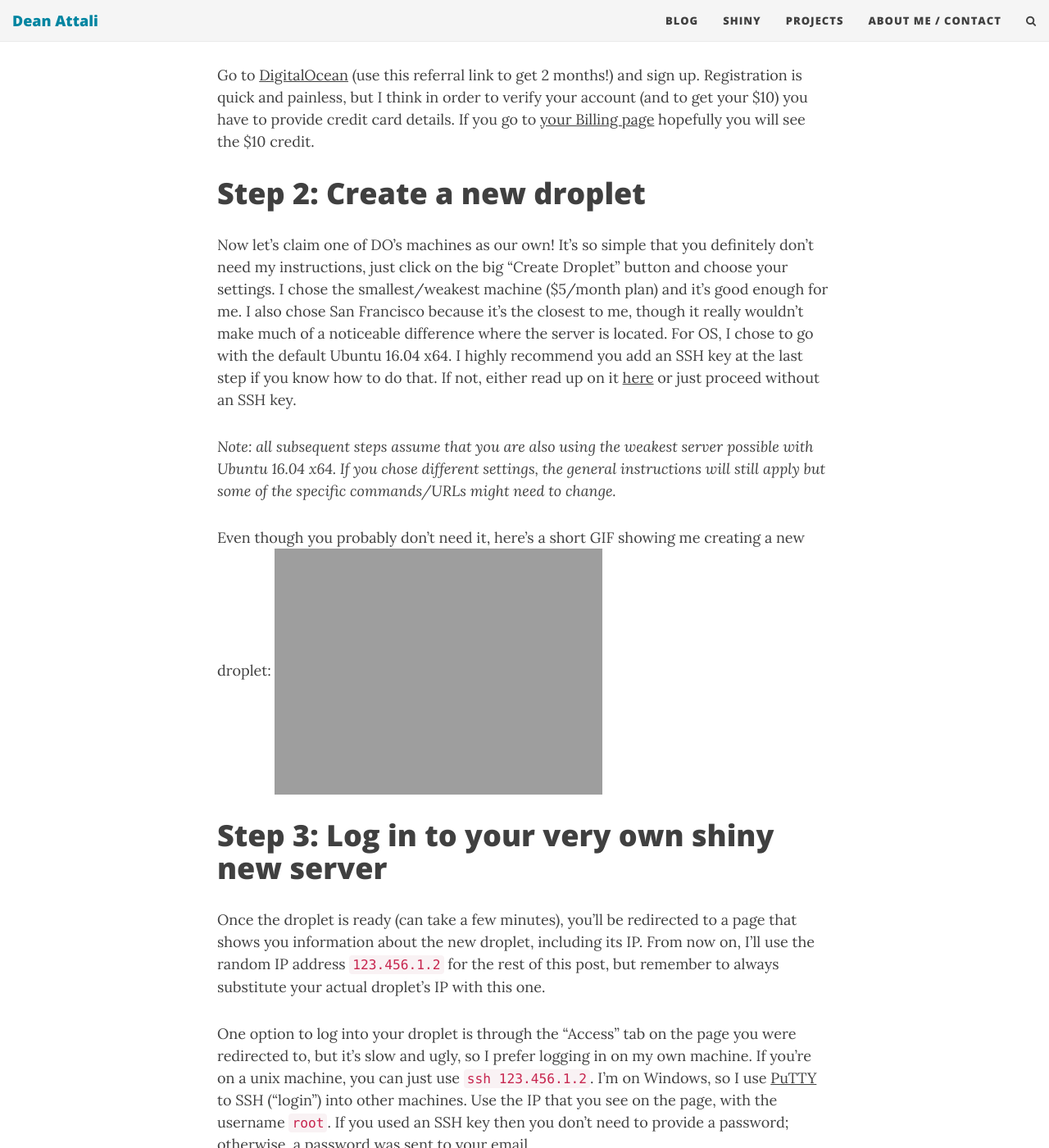
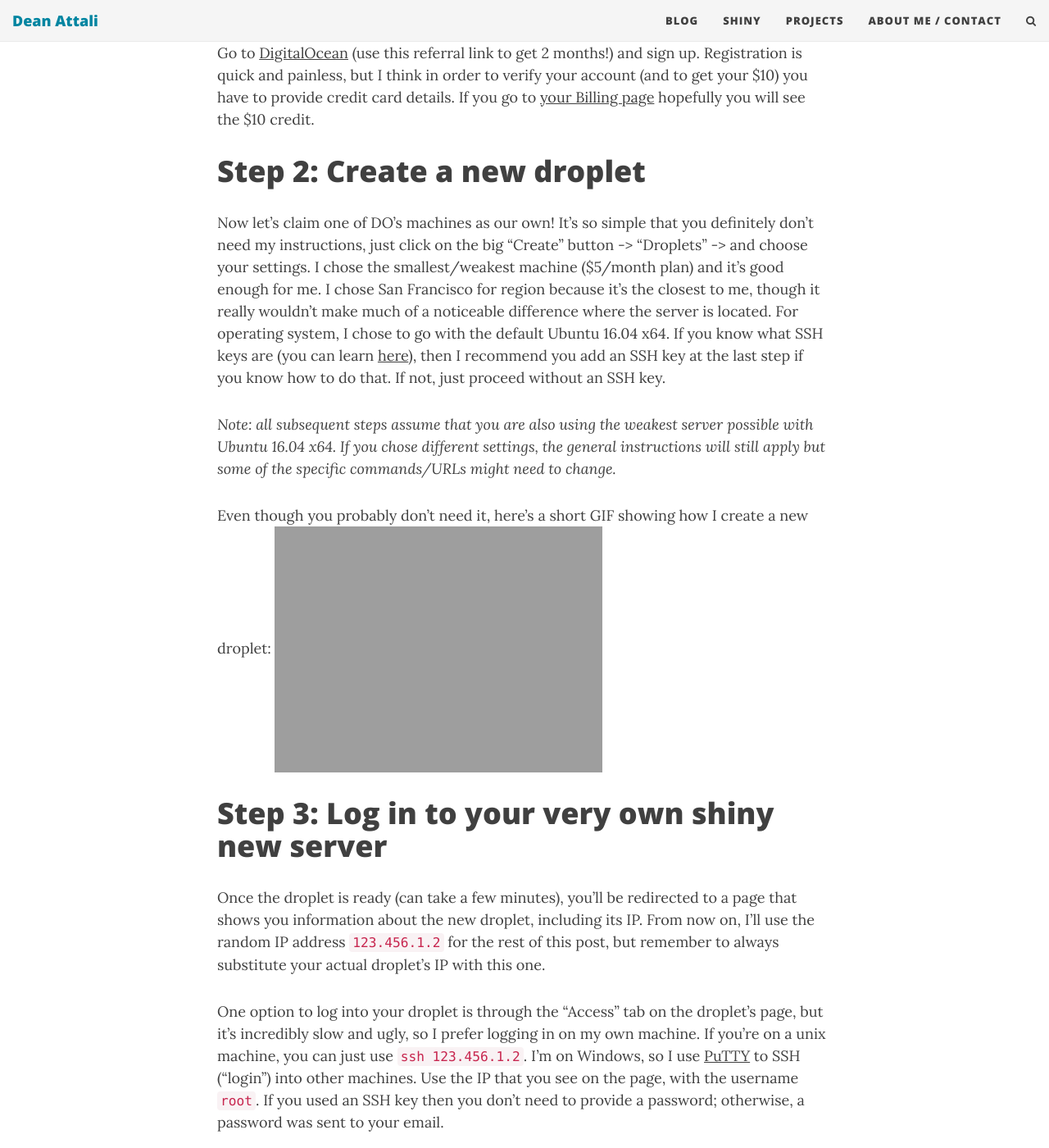
Before and after one commit to daattali/daattali.github.io, a Jekyll site: the page built from _posts/2015-05-09-setup-rstudio-shiny-server-digital-ocean.md, in a window 1280 px wide and 1400 px high, scrolled down 1651 px. Shown: the whole window at 82% size. Built offline with Jekyll 4.4.1, drawn with Linux system fonts in a browser that asks for light colours; nearby versions of some CDN libraries; comment, search, counter and statistics services are not loaded; some of the changed text lies outside the part shown.

Commit message:
Update 2015-05-09-setup-rstudio-shiny-server-digital-ocean.md

```diff
--- a/_posts/2015-05-09-setup-rstudio-shiny-server-digital-ocean.md
+++ b/_posts/2015-05-09-setup-rstudio-shiny-server-digital-ocean.md
@@ -8,7 +8,7 @@
 ---
 
 {: .box-note}
-<i class="fa fa-commenting" aria-hidden="true"></i> If you want help setting up your Shiny Server, a one-on-one walk-through or tutorial, or just general consultation about using Shiny Server, I'm [available for hire](http://attalitech.com).
+If you want help setting up your Shiny Server, a 1-on-1 walk-through or tutorial, or just general consultation about using Shiny Server, I'm [available for hire](http://attalitech.com).
 
 If you've always wanted to have an RStudio Server of your own so that you can access R from anywhere, or your own Shiny Server to host your awesome shiny apps or Rmarkdown documents, [DigitalOcean](https://m.do.co/c/358494f80b99) (DO) can help you get there easily. For example, take a look at [my Shiny Server](http://daattali.com/shiny/) to see how useful this can be.
 
@@ -45,18 +45,18 @@
 
 # Step 2: Create a new droplet {#create-droplet}
 
-Now let's claim one of DO's machines as our own! It's so simple that you definitely don't need my instructions, just click on the big "Create Droplet" button and choose your settings. I chose the smallest/weakest machine ($5/month plan) and it's good enough for me. I also chose San Francisco because it's the closest to me, though it really wouldn't make much of a noticeable difference where the server is located. For OS, I chose to go with the default Ubuntu 16.04 x64.  I highly recommend you add an SSH key at the last step if you know how to do that. If not, either read up on it [here](https://www.digitalocean.com/community/tutorials/how-to-use-ssh-keys-with-putty-on-digitalocean-droplets-windows-users) or just proceed without an SSH key.
+Now let's claim one of DO's machines as our own! It's so simple that you definitely don't need my instructions, just click on the big "Create" button -> "Droplets" -> and choose your settings. I chose the smallest/weakest machine ($5/month plan) and it's good enough for me. I chose San Francisco for region because it's the closest to me, though it really wouldn't make much of a noticeable difference where the server is located. For operating system, I chose to go with the default Ubuntu 16.04 x64. If you know what SSH keys are (you can learn [here](https://www.digitalocean.com/community/tutorials/how-to-use-ssh-keys-with-putty-on-digitalocean-droplets-windows-users)), then I recommend you add an SSH key at the last step if you know how to do that. If not, just proceed without an SSH key.
 
 *Note: all subsequent steps assume that you are also using the weakest server possible with Ubuntu 16.04 x64. If you chose different settings, the general instructions will still apply but some of the specific commands/URLs might need to change.*
 
-Even though you probably don't need it, here's a short GIF showing me creating a new droplet:
+Even though you probably don't need it, here's a short GIF showing how I create a new droplet:
 [![Create droplet]({{ site.url }}/img/blog/digital-ocean/do-create.gif)]({{ site.url }}/img/blog/digital-ocean/do-create.gif)
 
 # Step 3: Log in to your very own shiny new server {#login}
 
 Once the droplet is ready (can take a few minutes), you'll be redirected to a page that shows you information about the new droplet, including its IP. From now on, I'll use the random IP address `123.456.1.2` for the rest of this post, but remember to always substitute your actual droplet's IP with this one.
 
-One option to log into your droplet is through the "Access" tab on the page you were redirected to, but it's slow and ugly, so I prefer logging in on my own machine. If you're on a unix machine, you can just use `ssh 123.456.1.2`. I'm on Windows, so I use [PuTTY](http://www.chiark.greenend.org.uk/~sgtatham/putty/) to SSH ("login") into other machines. Use the IP that you see on the page, with the username `root`.  If you used an SSH key then you don't need to provide a password; otherwise, a password was sent to your email.
+One option to log into your droplet is through the "Access" tab on the droplet's page, but it's incredibly slow and ugly, so I prefer logging in on my own machine. If you're on a unix machine, you can just use `ssh 123.456.1.2`. I'm on Windows, so I use [PuTTY](http://www.chiark.greenend.org.uk/~sgtatham/putty/) to SSH ("login") into other machines. Use the IP that you see on the page, with the username `root`.  If you used an SSH key then you don't need to provide a password; otherwise, a password was sent to your email.
 
 You should be greeted with a welcome message and some stats about the server that look like this:
 
```
